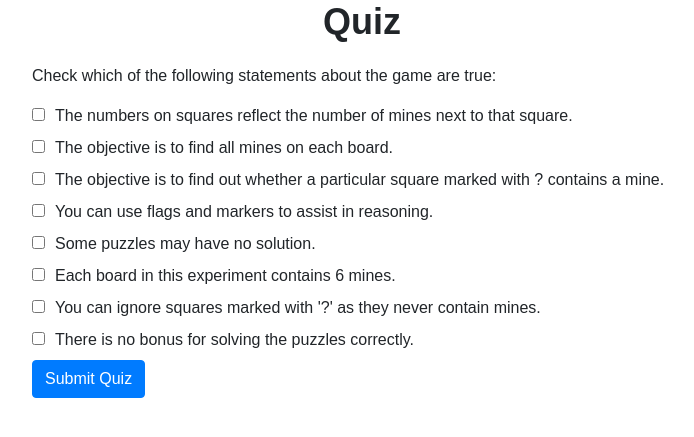
After one commit to rmhofer/minesweeper, a Flask app: page /experiment_quiz in a window 1280 px wide. The commit adds this page. Shown: the top 437 px of the page, without its empty margins (278-972 px from the left). Run offline with Flask 3, Linux system fonts and the light colour scheme; some libraries are stand-ins or nearby versions.

Commit message:
Updated instructions to have nice pictures and added comprehension quiz

```diff
--- a/routes.py
+++ b/routes.py
@@ -28,7 +28,7 @@ def index():
 
 @app.route('/<page_name>')
 def render_page(page_name):
-    valid_pages = ['consent', 'instructions', 'exit_survey']
+    valid_pages = ['consent', 'instructions', 'experiment_quiz', 'exit_survey']
 
     # Context data for specific pages
     page_contexts = {
@@ -43,6 +43,13 @@ def render_page(page_name):
         return render_template(f'{page_name}.html', **context)
     else:
         return "Page not found", 404
+
+
+@app.route('/experiment_quiz')
+def experiment_quiz():
+    # Add logic to render the quiz page or handle any specific data
+    return render_template('experiment_quiz.html')  # Assuming the quiz HTML file is named 'experiment_quiz.html'
+
 
 @app.route('/experiment')
 def experiment():
--- /dev/null
+++ b/templates/experiment_quiz.html
@@ -0,0 +1,106 @@
+<!DOCTYPE html>
+
+<html lang="en">
+<head>
+<meta charset="utf-8"/>
+<meta content="width=device-width, initial-scale=1.0" name="viewport"/>
+<title>Experiment Instructions</title>
+<!-- Bootstrap CSS -->
+<link href="https://stackpath.bootstrapcdn.com/bootstrap/4.3.1/css/bootstrap.min.css" rel="stylesheet"/>
+<!-- custom styles -->
+<link href="{{ url_for('static', filename='css/main.css') }}" rel="stylesheet" type="text/css"/>
+<style>
+        .instructions-container {
+            max-width: 700px;
+            margin: auto;
+            padding: 20px;
+        }
+        .header {
+            margin-bottom: 20px;
+            max-width: 700px;
+            margin:auto;
+            text-align: center;
+            font-family: Arial, sans-serif;
+        }
+        .img-container {
+            text-align: center;
+            margin: 20px 0;
+        }
+        .start-button {
+            display: block;
+            padding: 10px;
+            margin-top: 30px;
+        }
+
+    body {
+        font-family: Arial, sans-serif;
+    }
+    h1 {
+    font-family: arial, sans-serif;
+    font-size: 36px;
+    font-weight: bold;
+    margin-top: 0px;
+    margin-bottom: 1px;
+    }
+
+    .question {
+        margin-bottom: 15px;
+    }
+    label {
+        margin-left: 10px;
+    }
+    .submit-button {
+        margin-top: 20px;
+        background-color: #4CAF50;
+        color: white;
+        padding: 10px 20px;
+        border: none;
+        border-radius: 4px;
+        cursor: pointer;
+    }
+    .submit-button:hover {
+        background-color: #45a049;
+    }
+</style>
+</head>
+<body>
+<div class="header">
+<h1>Quiz</h1>
+</div>
+<div class="instructions-container">
+    <form id="quizForm"><p>Check which of the following statements about the game are true:</p>
+    <div class="statement"><input id="Q0" name="statement" type="checkbox" value="1"/><label for="The numbers on squares reflect the number of mines next to that square.">The numbers on squares reflect the number of mines next to that square.</label></div>
+
+    <div class="statement"><input id="Q1" name="statement" type="checkbox" value="0"/><label for="The objective is to find all mines on each board.">The objective is to find all mines on each board.</label></div>
+    <div class="statement"><input id="Q2" name="statement" type="checkbox" value="1"/><label for="The objective is to find out whether a particular square marked with '?' contains a mine.">The objective is to find out whether a particular square marked with ? contains a mine.</label></div>
+
+    <div class="statement"><input id="Q3" name="statement" type="checkbox" value="1"/><label for="You can use flags and markers to assist in reasoning.">You can use flags and markers to assist in reasoning.</label></div>
+    <div class="statement"><input id="Q4" name="statement" type="checkbox" value="0"/><label for="Some puzzles may have no solution.">Some puzzles may have no solution.</label></div>
+    <div class="statement"><input id="Q5" name="statement" type="checkbox" value="1"/><label for="Each board in this experiment contains 6 mines.">Each board in this experiment contains 6 mines.</label></div>
+    <div class="statement"><input id="Q6" name="statement" type="checkbox" value="0"/><label for="You can ignore squares marked with '?' as they never contain mines.">You can ignore squares marked with '?' as they never contain mines.</label></div>
+    <div class="statement"><input id="Q7" name="statement" type="checkbox" value="0"/><label for="There is no bonus for solving the puzzles correctly.">There is no bonus for solving the puzzles correctly.</label>
+    </div><input class="btn btn-primary" type="submit" value="Submit Quiz"/></form>
+</div>
+<script>
+document.getElementById('quizForm').onsubmit = function(event) {
+    event.preventDefault();
+    var checkboxes = document.querySelectorAll('input[type="checkbox"]');
+    var correctAnswers = 0;
+    checkboxes.forEach(function(checkbox) {
+        if (checkbox.checked && checkbox.value === '1') {
+            correctAnswers++;
+        } else if (!checkbox.checked && checkbox.value === '0') {
+            correctAnswers++;
+        }
+    });
+    // Redirecting based on the correctness of answers
+    if (correctAnswers === checkboxes.length) {
+        window.location.href = '/experiment';  // Redirect to experiment on success
+    } else {
+        alert("You did not pass the quiz. Please review the instructions and try again.");  // Alert message for failure
+
+        window.location.href = '/instructions';  // Redirect back to instructions on failure
+    }
+};
+</script></body>
+</html>
```
Also changed, not shown: templates/instructions.html (+29 -9 lines), static/img/example_1s.png (added), static/img/example_1s_mine.png (added), static/img/example_flagged.png (added), static/img/example_flagged_safe.png (added), static/img/example_revealed.png (added), static/img/example_revealed_explained.png (added), static/img/example_start.png (added).
